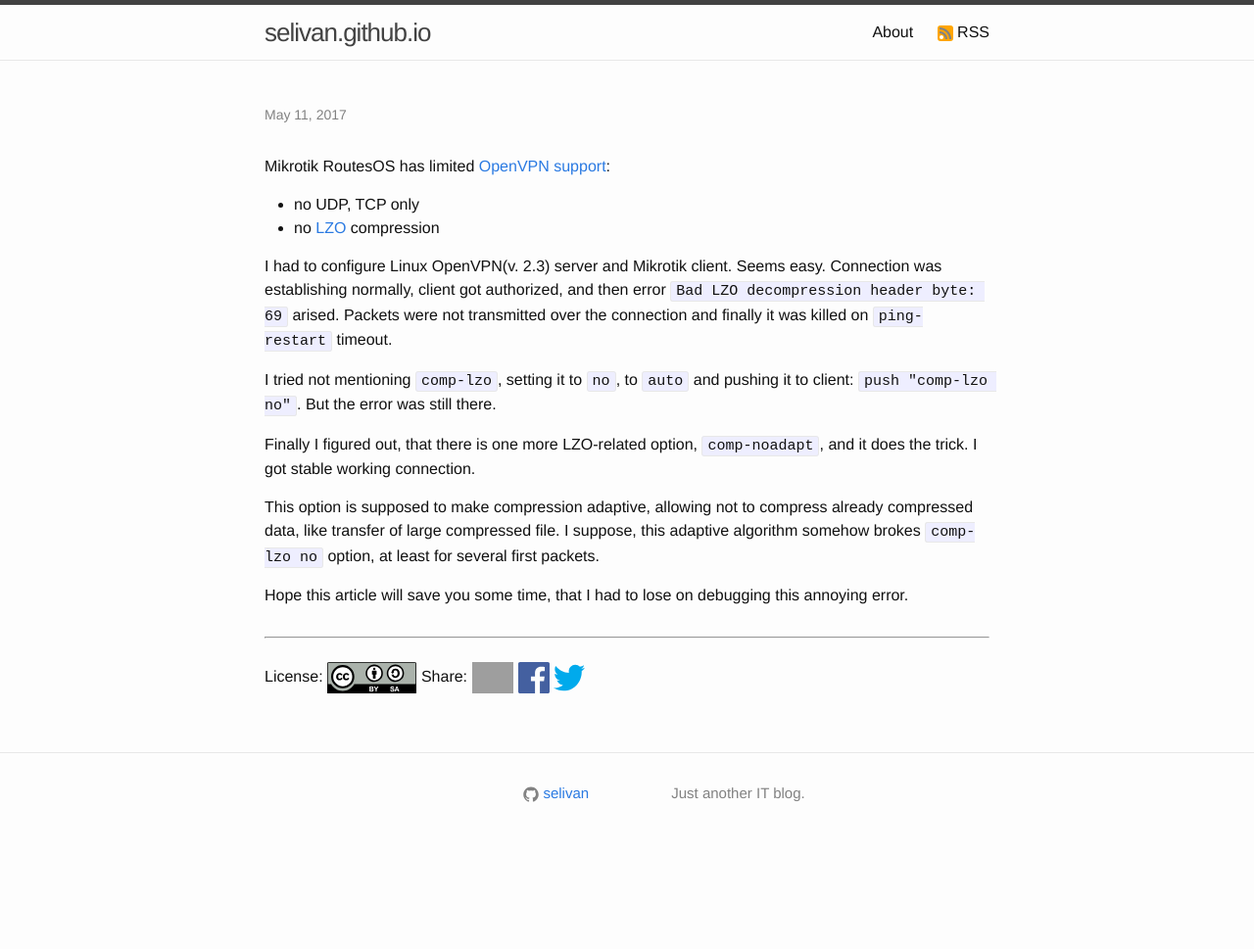
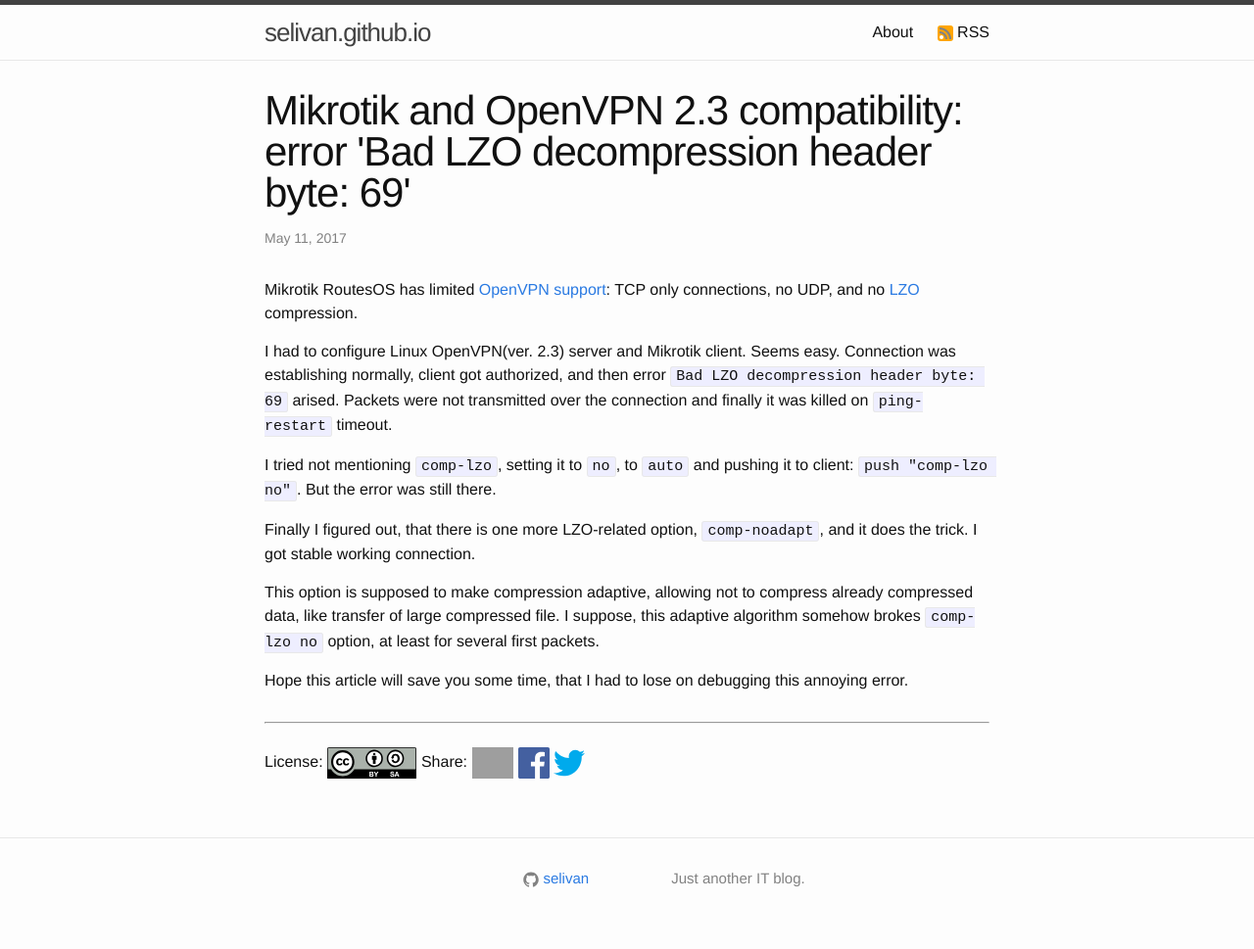
Before and after one commit to selivan/selivan.github.io, a Jekyll site: the page built from _posts/2017-05-11-mikrotik-openvpn-compatibility-bad-lzo-header-69.md, in a window 1280 px wide. Shown: the whole page at 98% size. Built offline with Jekyll 4.4.1, drawn with Linux system fonts in a browser that asks for light colours; our own code applies the rules of GitHub Pages for plain Markdown files; comment, search, counter and statistics services are not loaded; before the commit the page ends 900 px from its top, so only the background shows below that; grey boxes are pictures that could not be loaded.

Commit message:
fixed article

```diff
--- a/_posts/2017-05-11-mikrotik-openvpn-compatibility-bad-lzo-header-69.md
+++ b/_posts/2017-05-11-mikrotik-openvpn-compatibility-bad-lzo-header-69.md
@@ -1,14 +1,12 @@
 ---
 layout: post
-title:  Mikrotik and OpenVPN 2.3 compatibility: error "Bad LZO decompression header byte: 69"
+title:  "Mikrotik and OpenVPN 2.3 compatibility: error 'Bad LZO decompression header byte: 69'"
 tags: [mikrotik,routeros,openvpn]
 ---
 
-Mikrotik RoutesOS has limited [OpenVPN support](https://wiki.mikrotik.com/wiki/OpenVPN#Supported):
-* no UDP, TCP only
-* no [LZO](https://en.wikipedia.org/wiki/Lempel%E2%80%93Ziv%E2%80%93Oberhumer) compression
+Mikrotik RoutesOS has limited [OpenVPN support](https://wiki.mikrotik.com/wiki/OpenVPN#Supported): TCP only connections, no UDP, and no [LZO](https://en.wikipedia.org/wiki/Lempel%E2%80%93Ziv%E2%80%93Oberhumer) compression.
 
-I had to configure Linux OpenVPN(v. 2.3) server and Mikrotik client. Seems easy. Connection was establishing normally, client got authorized, and then error `Bad LZO decompression header byte: 69` arised. Packets were not transmitted over the connection and finally it was killed on `ping-restart` timeout.
+I had to configure Linux OpenVPN(ver. 2.3) server and Mikrotik client. Seems easy. Connection was establishing normally, client got authorized, and then error `Bad LZO decompression header byte: 69` arised. Packets were not transmitted over the connection and finally it was killed on `ping-restart` timeout.
 
 I tried not mentioning `comp-lzo`, setting it to `no`, to `auto` and pushing it to client: `push "comp-lzo no"`. But the error was still there.
 
```
